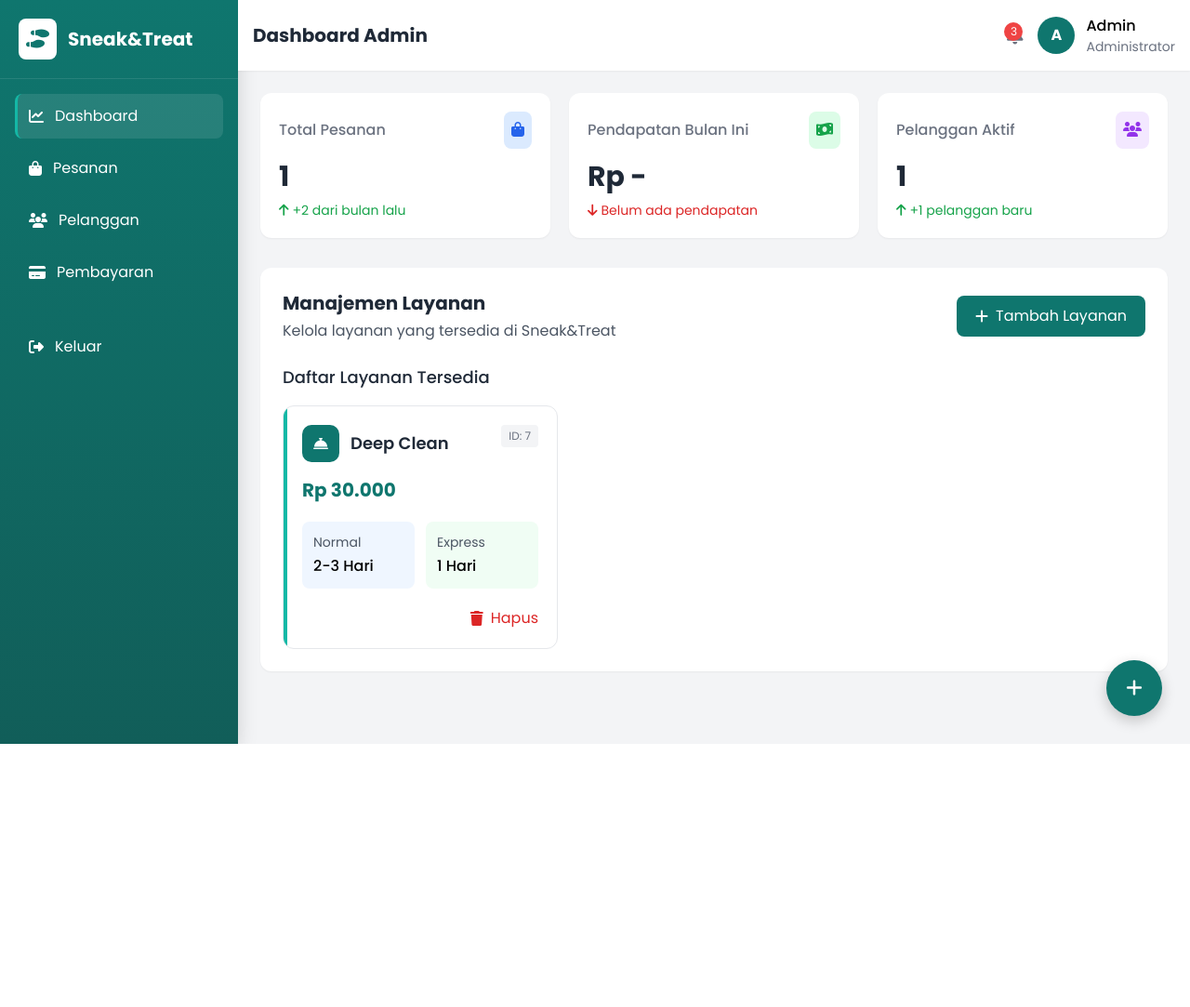
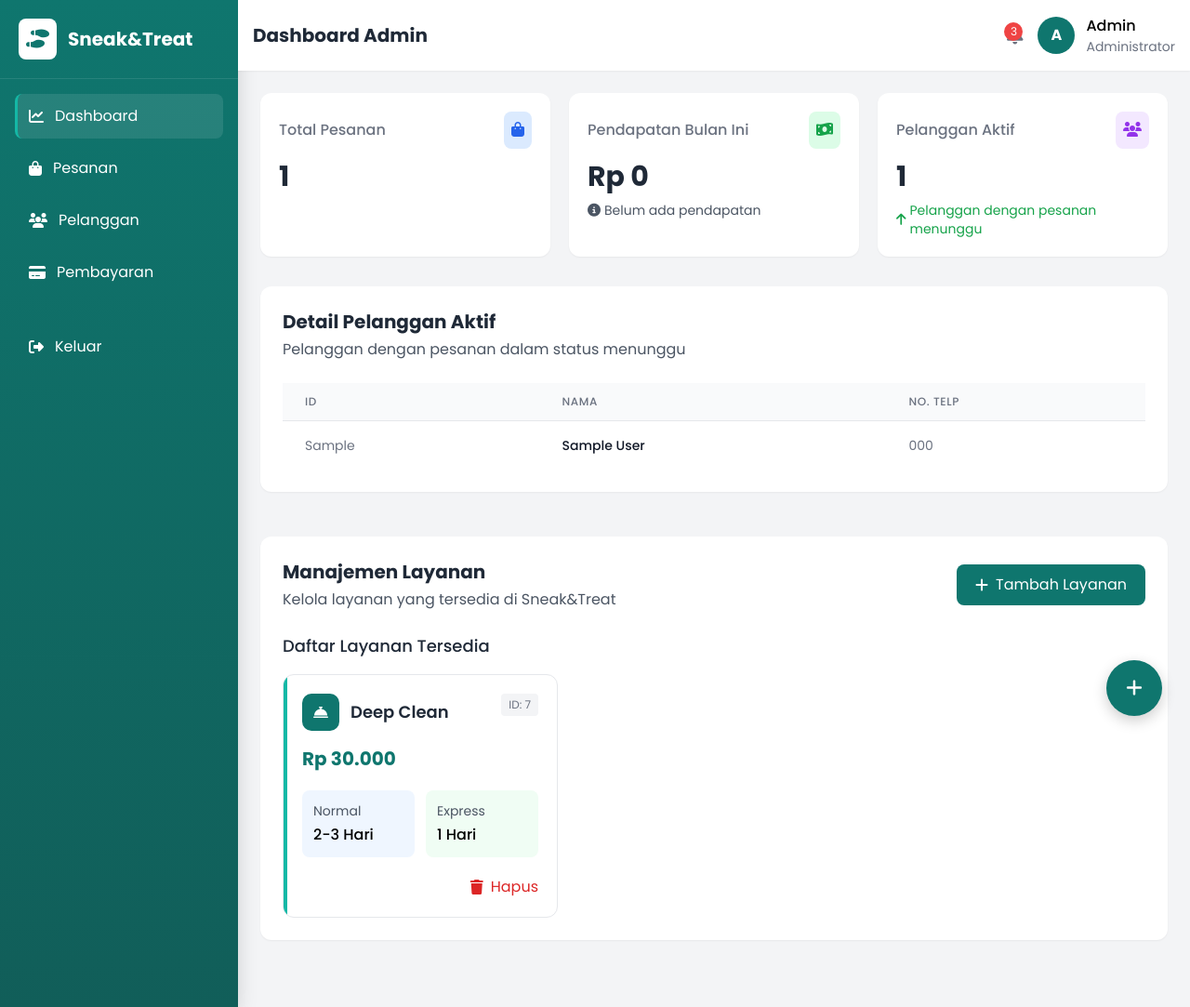
Before and after one commit to Bagassuryo/Website-Usaha-Cuci-Sepatu-Sneak-Treat, a PHP site: page /Project_Sepatu/Admin_Page/IndexAdmin.php in a window 1280 px wide. Shown: the whole page at 93% size. Before the commit the page ends 800 px from the top, so only its background shows below. Run offline with PHP 8.4, Linux system fonts and the light colour scheme; the visitor is signed in with stand-in values (Sample User, id 1); data comes from the database, SQL or seed files in the repository; tables that the repository leaves empty hold one stand-in row (values such as "Sample post"); some libraries are stand-ins or nearby versions.

Commit message:
Update IndexAdmin.php
Update Tampilan realtime

```diff
--- a/Project_Sepatu/Admin_Page/IndexAdmin.php
+++ b/Project_Sepatu/Admin_Page/IndexAdmin.php
@@ -156,7 +156,8 @@ if (!isset($_SESSION['admin_logged_in'])) {
     header("Location: ../LoginAwal/login.php");
     exit();
 }
-// Koneksi Database
+
+// Database Connection
 $servername = "localhost";
 $username = "root";
 $password = "";
@@ -164,23 +165,12 @@ $dbname = "db_sepatu";
 
 $conn = new mysqli($servername, $username, $password, $dbname);
 
-// Cek Koneksi
+// Check Connection
 if ($conn->connect_error) {
     die("Koneksi gagal: " . $conn->connect_error);
 }
 
-// Hitung pelanggan aktif berdasarkan pesanan yang masih menunggu atau diproses
-$pelanggan_aktif = 0;
-$sql_pelanggan = "SELECT COUNT(DISTINCT Customer_idCustomer) AS total_aktif
-                  FROM pesanan
-                  WHERE status_pesanan IN ('menunggu', 'diproses');";
-$result_pelanggan = $conn->query($sql_pelanggan);
-
-if ($result_pelanggan && $row = $result_pelanggan->fetch_assoc()) {
-    $pelanggan_aktif = $row['total_aktif'];
-}
-
-// Hitung total pesanan
+// Calculate total orders
 $total_pesanan = 0;
 $sql = "SELECT COUNT(idPesanan) AS total_pesanan FROM pesanan";
 $result = $conn->query($sql);
@@ -188,7 +178,59 @@ if ($result && $row = $result->fetch_assoc()) {
     $total_pesanan = $row['total_pesanan'];
 }
 
-// Handle Tambah Layanan
+// Calculate active customers (waiting orders)
+$pelanggan_aktif = 0;
+$sql_pelanggan = "SELECT COUNT(DISTINCT p.Customer_idCustomer) AS total_aktif
+                  FROM pesanan p
+                  JOIN customer c ON p.Customer_idCustomer = c.idCustomer
+                  WHERE p.status_pesanan = 'menunggu'";
+$result_pelanggan = $conn->query($sql_pelanggan);
+
+if ($result_pelanggan && $row = $result_pelanggan->fetch_assoc()) {
+    $pelanggan_aktif = $row['total_aktif'];
+}
+
+// Get active customers details
+$sql_pelanggan_detail = "SELECT c.IdCustomer, c.Nama, c.No_Telepon, COUNT(p.idPesanan) as jumlah_pesanan
+                         FROM customer c
+                         JOIN pesanan p ON c.IdCustomer = p.Customer_idCustomer
+                         WHERE p.status_pesanan = 'menunggu'
+                         GROUP BY c.IdCustomer";
+$result_pelanggan_detail = $conn->query($sql_pelanggan_detail);
+
+// Calculate monthly income
+$pendapatan_bulan_ini = 0;
+$bulan_ini = date('Y-m');
+$sql_pendapatan = "SELECT SUM(jumlah_pembayaran) AS total_pendapatan
+                   FROM pembayaran
+                   WHERE DATE_FORMAT(tanggal_pembayaran, '%Y-%m') = '$bulan_ini'
+                   AND status_pembayaran = 'lunas'";
+$result_pendapatan = $conn->query($sql_pendapatan);
+
+if ($result_pendapatan && $row = $result_pendapatan->fetch_assoc()) {
+    $pendapatan_bulan_ini = $row['total_pendapatan'] ? $row['total_pendapatan'] : 0;
+}
+
+// Calculate previous month income for percentage
+$bulan_lalu = date('Y-m', strtotime('-1 month'));
+$pendapatan_bulan_lalu = 0;
+$persentase = 0;
+
+$sql_bulan_lalu = "SELECT SUM(jumlah_pembayaran) AS total_pendapatan
+                   FROM pembayaran
+                   WHERE DATE_FORMAT(tanggal_pembayaran, '%Y-%m') = '$bulan_lalu'
+                   AND status_pembayaran = 'lunas'";
+$result_bulan_lalu = $conn->query($sql_bulan_lalu);
+
+if ($result_bulan_lalu && $row = $result_bulan_lalu->fetch_assoc()) {
+    $pendapatan_bulan_lalu = $row['total_pendapatan'] ? $row['total_pendapatan'] : 0;
+}
+
+if ($pendapatan_bulan_lalu > 0 && $pendapatan_bulan_ini > 0) {
+    $persentase = (($pendapatan_bulan_ini - $pendapatan_bulan_lalu) / $pendapatan_bulan_lalu) * 100;
+}
+
+// Handle Add Service
 if ($_SERVER['REQUEST_METHOD'] === 'POST' && isset($_POST['nama_layanan'])) {
     $nama = $conn->real_escape_string($_POST['nama_layanan']);
     $harga = (float)$_POST['harga'];
@@ -211,11 +253,11 @@ if ($_SERVER['REQUEST_METHOD'] === 'POST' && isset($_POST['nama_layanan'])) {
     exit();
 }
 
-// Handle Hapus Layanan
+// Handle Delete Service
 if (isset($_GET['delete'])) {
     $id = (int)$_GET['delete'];
 
-    $stmt = $conn->prepare("DELETE FROM Layanan WHERE idLayanan = ?");
+    $stmt = $conn->prepare("DELETE FROM layanan WHERE idlayanan = ?");
     $stmt->bind_param("i", $id);
 
     if ($stmt->execute()) {
@@ -227,11 +269,11 @@ if (isset($_GET['delete'])) {
     }
 
     $stmt->close();
-    header("Location: indexAdmin.php");
+    header("Location: IndexAdmin.php");
     exit();
 }
 
-// Ambil Data Layanan
+// Get Service Data
 $result = $conn->query("SELECT * FROM Layanan ORDER BY idLayanan DESC");
 ?>
 
@@ -326,8 +368,6 @@ $result = $conn->query("SELECT * FROM Layanan ORDER BY idLayanan DESC");
               </div>
               <p class="text-3xl font-bold text-gray-800"><?= $total_pesanan ?></p>
               <div class="mt-2 flex items-center text-sm text-green-600">
-                <i class="fas fa-arrow-up mr-1"></i>
-                <span>+2 dari bulan lalu</span>
               </div>
             </div>
 
@@ -338,10 +378,18 @@ $result = $conn->query("SELECT * FROM Layanan ORDER BY idLayanan DESC");
                   <i class="fas fa-money-bill-wave text-green-600"></i>
                 </div>
               </div>
-              <p class="text-3xl font-bold text-gray-800">Rp -</p>
-              <div class="mt-2 flex items-center text-sm text-red-600">
-                <i class="fas fa-arrow-down mr-1"></i>
-                <span>Belum ada pendapatan</span>
+              <p class="text-3xl font-bold text-gray-800">Rp <?= number_format($pendapatan_bulan_ini, 0, ',', '.') ?></p>
+              <div class="mt-2 flex items-center text-sm <?= $pendapatan_bulan_ini > $pendapatan_bulan_lalu ? 'text-green-600' : ($pendapatan_bulan_ini < $pendapatan_bulan_lalu ? 'text-red-600' : 'text-gray-600') ?>">
+                <?php if ($pendapatan_bulan_ini > 0 && $pendapatan_bulan_lalu > 0): ?>
+                  <i class="fas fa-arrow-<?= $pendapatan_bulan_ini > $pendapatan_bulan_lalu ? 'up' : 'down' ?> mr-1"></i>
+                  <span><?= round(abs($persentase), 2) ?>% <?= $pendapatan_bulan_ini > $pendapatan_bulan_lalu ? 'naik' : 'turun' ?> dari bulan lalu</span>
+                <?php elseif ($pendapatan_bulan_ini > 0): ?>
+                  <i class="fas fa-arrow-up mr-1"></i>
+                  <span>Pendapatan bulan ini</span>
+                <?php else: ?>
+                  <i class="fas fa-info-circle mr-1"></i>
+                  <span>Belum ada pendapatan</span>
+                <?php endif; ?>
               </div>
             </div>
 
@@ -355,8 +403,47 @@ $result = $conn->query("SELECT * FROM Layanan ORDER BY idLayanan DESC");
               <p class="text-3xl font-bold text-gray-800"><?= $pelanggan_aktif ?></p>
               <div class="mt-2 flex items-center text-sm text-green-600">
                 <i class="fas fa-arrow-up mr-1"></i>
-                <span>+1 pelanggan baru</span>
+                <span>Pelanggan dengan pesanan menunggu</span>
               </div>
+            </div>
+          </div>
+        </section>
+
+        <!-- Active Customers Table -->
+        <section id="active-customers" class="mb-12">
+          <div class="bg-white rounded-xl shadow-sm p-6">
+            <div class="flex flex-col md:flex-row md:items-center md:justify-between mb-6">
+              <div>
+                <h2 class="text-xl font-bold text-gray-800 mb-1">Detail Pelanggan Aktif</h2>
+                <p class="text-gray-600">Pelanggan dengan pesanan dalam status menunggu</p>
+              </div>
+            </div>
+
+            <div class="overflow-x-auto">
+              <table class="min-w-full divide-y divide-gray-200">
+                <thead class="bg-gray-50">
+                  <tr>
+                    <th class="px-6 py-3 text-left text-xs font-medium text-gray-500 uppercase tracking-wider">ID</th>
+                    <th class="px-6 py-3 text-left text-xs font-medium text-gray-500 uppercase tracking-wider">Nama</th>
+                    <th class="px-6 py-3 text-left text-xs font-medium text-gray-500 uppercase tracking-wider">No. Telp</th>
+                  </tr>
+                </thead>
+                <tbody class="bg-white divide-y divide-gray-200">
+                  <?php if ($result_pelanggan_detail && $result_pelanggan_detail->num_rows > 0): ?>
+                    <?php while ($customer = $result_pelanggan_detail->fetch_assoc()): ?>
+                      <tr>
+                        <td class="px-6 py-4 whitespace-nowrap text-sm text-gray-500"><?= htmlspecialchars($customer['IdCustomer']) ?></td>
+                        <td class="px-6 py-4 whitespace-nowrap text-sm font-medium text-gray-900"><?= htmlspecialchars($customer['Nama']) ?></td>
+                        <td class="px-6 py-4 whitespace-nowrap text-sm text-gray-500"><?= htmlspecialchars($customer['No_Telepon']) ?></td>
+                      </tr>
+                    <?php endwhile; ?>
+                  <?php else: ?>
+                    <tr>
+                      <td colspan="5" class="px-6 py-4 text-center text-sm text-gray-500">Tidak ada pelanggan aktif</td>
+                    </tr>
+                  <?php endif; ?>
+                </tbody>
+              </table>
             </div>
           </div>
         </section>
@@ -505,7 +592,13 @@ $result = $conn->query("SELECT * FROM Layanan ORDER BY idLayanan DESC");
     });
   </script>
 
-<?php $conn->close(); ?>
+<?php
+// Close database connections
+if (isset($result_pelanggan_detail)) {
+    $result_pelanggan_detail->close();
+}
+$conn->close();
+?>
 
 </body>
 </html>
```
